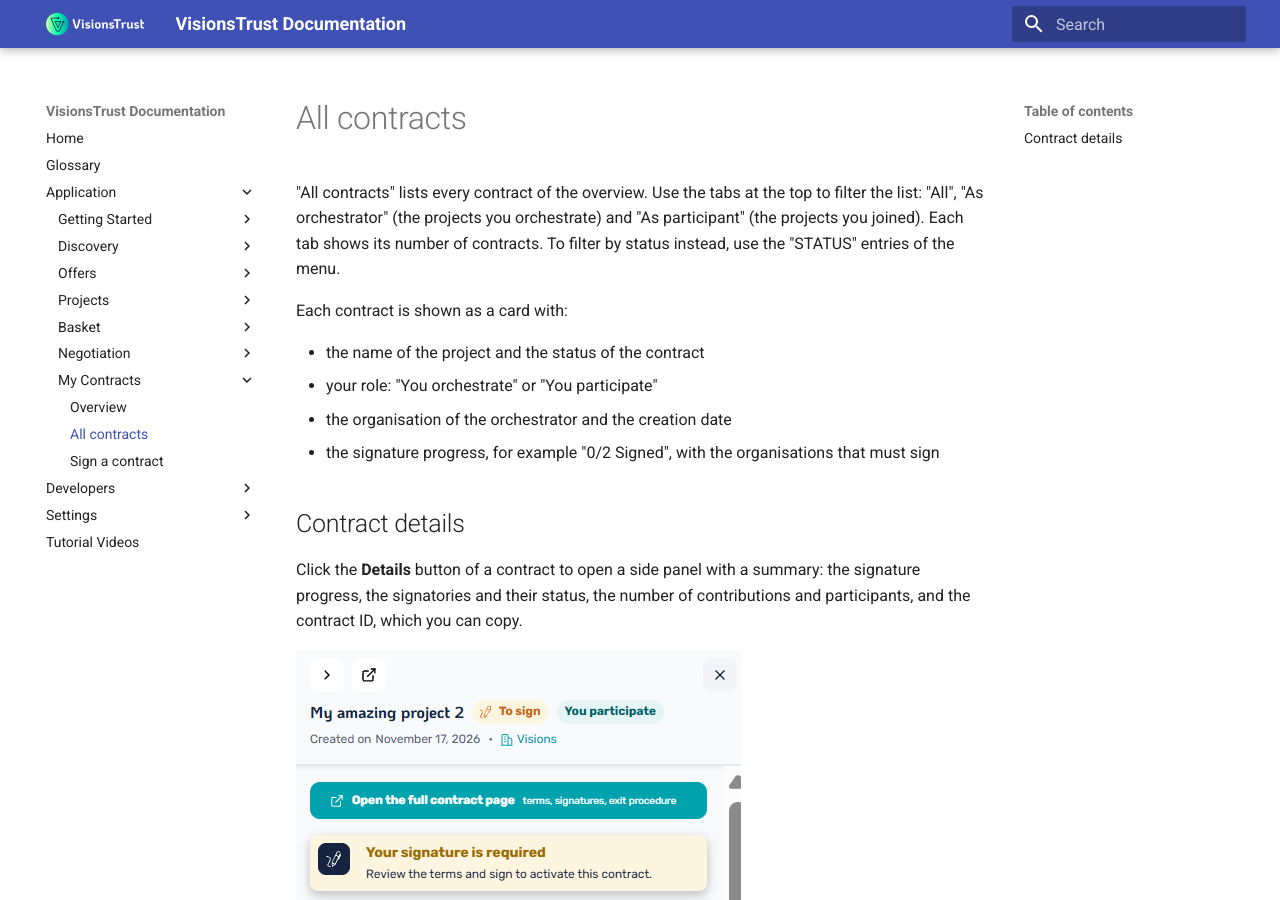
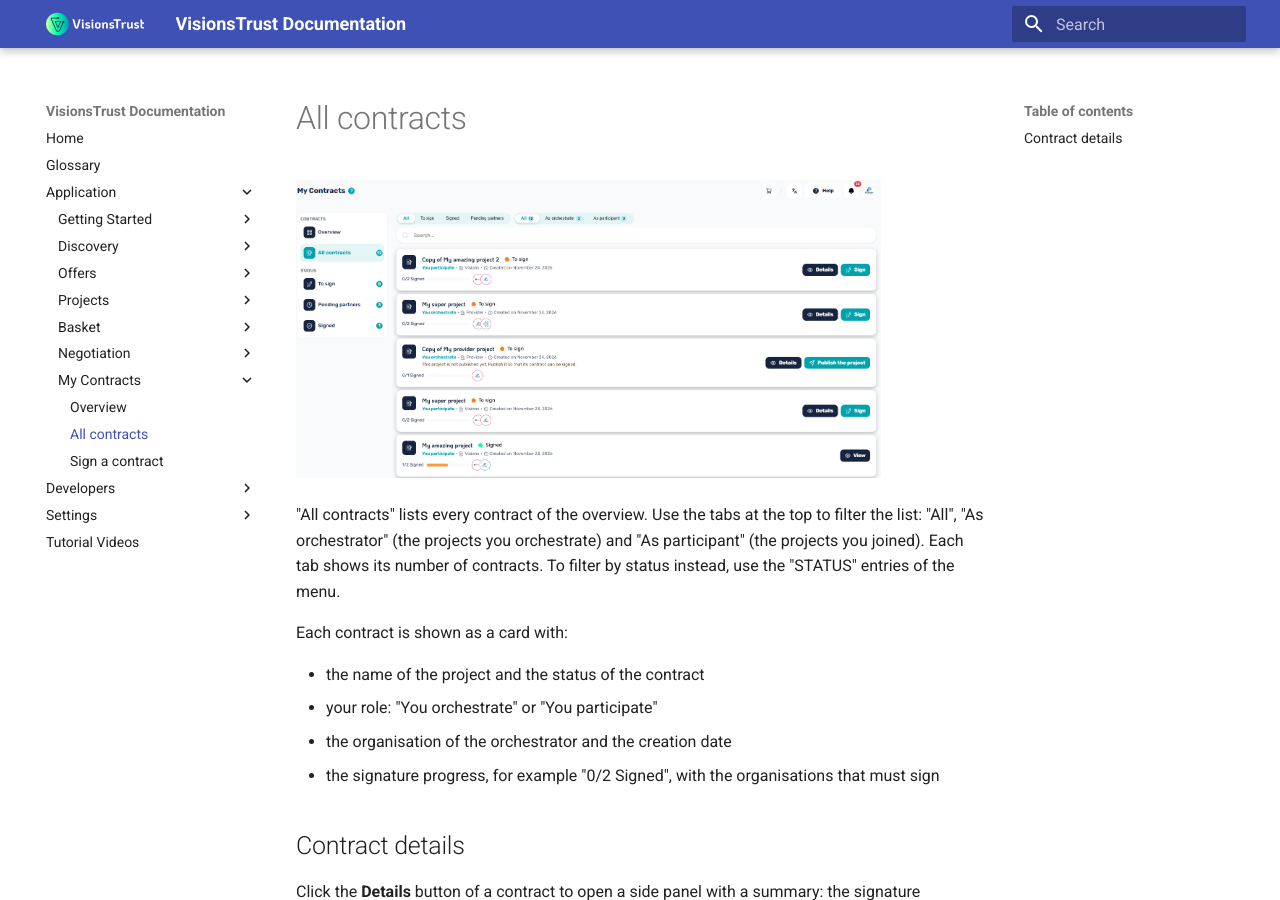
Before and after one commit to VisionsOfficial/visionstrust-docs, an MkDocs documentation site: the page built from docs/application/my-contracts/all-contracts.md, in a window 1280 px wide and 900 px high. Built offline with MkDocs 1.6.1 and Material for MkDocs 9.7.7, drawn with Linux system fonts in a browser that asks for light colours.

Commit message:
docs: add the All contracts image

```diff
--- a/docs/application/my-contracts/all-contracts.md
+++ b/docs/application/my-contracts/all-contracts.md
@@ -1,4 +1,6 @@
 # All contracts
+
+<p><img src="../../images/contracts-all.png" alt="The All contracts page" width="85%"></p>
 
 "All contracts" lists every contract of the overview. Use the tabs at the top to filter the list: "All", "As orchestrator" (the projects you orchestrate) and "As participant" (the projects you joined). Each tab shows its number of contracts. To filter by status instead, use the "STATUS" entries of the menu.
 
```
Also changed, not shown: docs/images/contracts-all.png (added).
